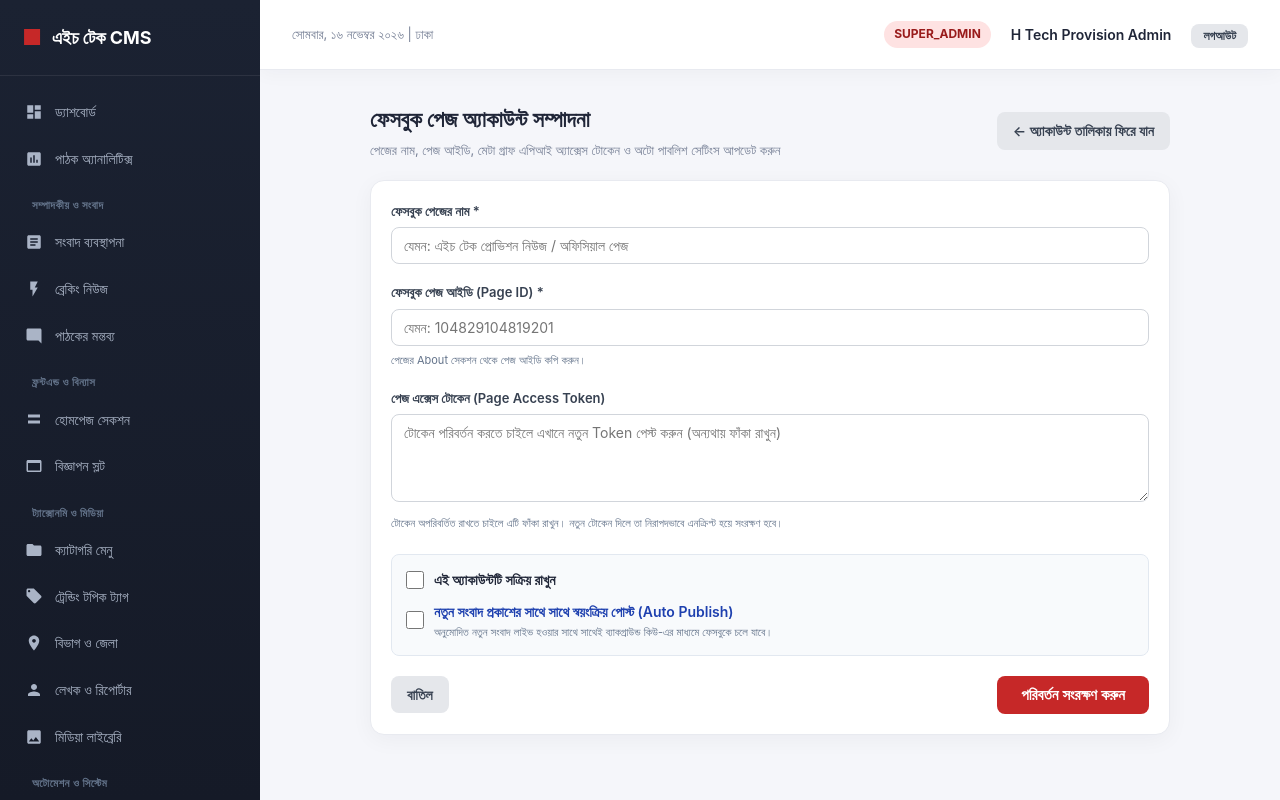
After one commit to asfim/News-portal-3, a Laravel app: template resources/views/admin/social/accounts/edit.blade.php in a window 1280 px wide. The commit adds this page. Run offline with Laravel 12, Linux system fonts and the light colour scheme; the template is opened without the code that fills it, so the values that code supplies are empty; a user stored in the database is signed in; data comes from the database, SQL or seed files in the repository; some libraries are stand-ins or nearby versions.

Commit message:
feat: add social account edit view and edit action button in admin table

```diff
--- /dev/null
+++ b/resources/views/admin/social/accounts/edit.blade.php
@@ -0,0 +1,73 @@
+@extends('layouts.admin')
+
+@section('title', 'ফেসবুক পেজ সম্পাদনা')
+
+@section('content')
+<div style="max-width: 800px; margin: 0 auto;">
+    <div class="admin-page-header">
+        <div>
+            <h1 style="font-size: 22px; font-weight: 700; margin: 0 0 4px 0;">ফেসবুক পেজ অ্যাকাউন্ট সম্পাদনা</h1>
+            <p style="font-size: 13px; color: var(--text-muted); margin: 0;">পেজের নাম, পেজ আইডি, মেটা গ্রাফ এপিআই অ্যাক্সেস টোকেন ও অটো পাবলিশ সেটিংস আপডেট করুন</p>
+        </div>
+        <a href="{{ route('admin.social.accounts.index') }}" class="btn btn-secondary">&larr; অ্যাকাউন্ট তালিকায় ফিরে যান</a>
+    </div>
+
+    @if ($errors->any())
+        <div class="alert alert-danger">
+            <ul style="margin: 0; padding-left: 20px;">
+                @foreach ($errors->all() as $error)
+                    <li>{{ $error }}</li>
+                @endforeach
+            </ul>
+        </div>
+    @endif
+
+    <div class="card">
+        <div class="card-body">
+            <form action="{{ route('admin.social.accounts.update', $account->id) }}" method="POST">
+                @csrf
+                @method('PUT')
+
+                <div class="form-group">
+                    <label class="form-label">ফেসবুক পেজের নাম *</label>
+                    <input type="text" name="account_name" value="{{ old('account_name', $account->account_name) }}" required class="form-control" placeholder="যেমন: এইচ টেক প্রোভিশন নিউজ / অফিসিয়াল পেজ">
+                </div>
+
+                <div class="form-group">
+                    <label class="form-label">ফেসবুক পেজ আইডি (Page ID) *</label>
+                    <input type="text" name="account_id" value="{{ old('account_id', $account->account_id) }}" required class="form-control" placeholder="যেমন: 104829104819201">
+                    <small style="color: #64748b; font-size: 11px;">পেজের About সেকশন থেকে পেজ আইডি কপি করুন।</small>
+                </div>
+
+                <div class="form-group">
+                    <label class="form-label">পেজ এক্সেস টোকেন (Page Access Token)</label>
+                    <textarea name="access_token" rows="4" class="form-control" placeholder="টোকেন পরিবর্তন করতে চাইলে এখানে নতুন Token পেস্ট করুন (অন্যথায় ফাঁকা রাখুন)">{{ old('access_token') }}</textarea>
+                    <small style="color: #64748b; font-size: 11px;">টোকেন অপরিবর্তিত রাখতে চাইলে এটি ফাঁকা রাখুন। নতুন টোকেন দিলে তা নিরাপদভাবে এনক্রিপ্ট হয়ে সংরক্ষণ হবে।</small>
+                </div>
+
+                <div style="margin: 20px 0; padding: 14px; background: #f8fafc; border: 1px solid #e2e8f0; border-radius: 8px;">
+                    <label style="display: flex; align-items: center; gap: 10px; cursor: pointer; margin-bottom: 8px;">
+                        <input type="checkbox" name="is_active" value="1" {{ old('is_active', $account->is_active) ? 'checked' : '' }} style="width: 18px; height: 18px;">
+                        <span style="font-weight: 600; font-size: 14px;">এই অ্যাকাউন্টটি সক্রিয় রাখুন</span>
+                    </label>
+
+                    <label style="display: flex; align-items: center; gap: 10px; cursor: pointer; margin: 0;">
+                        <input type="checkbox" name="auto_publish" value="1" {{ old('auto_publish', $account->auto_publish) ? 'checked' : '' }} style="width: 18px; height: 18px;">
+                        <div>
+                            <span style="font-weight: 600; font-size: 14px; color: #1e40af;">নতুন সংবাদ প্রকাশের সাথে সাথে স্বয়ংক্রিয় পোস্ট (Auto Publish)</span>
+                            <div style="font-size: 11px; color: #64748b;">অনুমোদিত নতুন সংবাদ লাইভ হওয়ার সাথে সাথেই ব্যাকগ্রাউন্ড কিউ-এর মাধ্যমে ফেসবুকে চলে যাবে।</div>
+                        </div>
+                    </label>
+                </div>
+
+                <div style="display: flex; justify-content: space-between; align-items: center;">
+                    <a href="{{ route('admin.social.accounts.index') }}" class="btn btn-secondary">বাতিল</a>
+                    <button type="submit" class="btn btn-primary" style="padding: 10px 24px; font-size: 15px;">
+                        পরিবর্তন সংরক্ষণ করুন
+                    </button>
+                </div>
+            </form>
+        </div>
+    </div>
+</div>
+@endsection
--- a/resources/views/admin/social/accounts/index.blade.php
+++ b/resources/views/admin/social/accounts/index.blade.php
@@ -65,6 +65,10 @@
                             </td>
                             <td style="text-align: right; white-space: nowrap;">
                                 <a href="{{ route('admin.social.posts.create') }}?account_id={{ $acc->id }}" class="btn btn-sm btn-primary">পোস্ট করুন</a>
+                                <a href="{{ route('admin.social.accounts.edit', $acc->id) }}" class="btn btn-secondary btn-sm" style="display: inline-flex; align-items: center; gap: 4px;">
+                                    <svg xmlns="http://www.w3.org/2000/svg" width="13" height="13" viewBox="0 0 24 24" fill="none" stroke="currentColor" stroke-width="2" stroke-linecap="round" stroke-linejoin="round"><path d="M17 3a2.85 2.83 0 1 1 4 4L7.5 20.5 2 22l1.5-5.5Z"/><path d="m15 5 4 4"/></svg>
+                                    এডিট
+                                </a>
                                 <form action="{{ route('admin.social.accounts.toggle', $acc->id) }}" method="POST" style="display: inline;">
                                     @csrf
                                     <button type="submit" class="btn btn-secondary btn-sm">
@@ -74,7 +78,7 @@
                                 <form action="{{ route('admin.social.accounts.destroy', $acc->id) }}" method="POST" style="display: inline;" onsubmit="return confirm('পেজের সংযোগ বিচ্ছিন্ন করতে চান?');">
                                     @csrf
                                     @method('DELETE')
-                                    <button type="submit" class="btn btn-danger btn-sm">&times;</button>
+                                    <button type="submit" class="btn btn-danger btn-sm" title="মুছে ফেলুন">&times;</button>
                                 </form>
                             </td>
                         </tr>
```
Also changed, not shown: tests/Feature/PosterAndSocialPublishingTest.php (+47 -0 lines).
